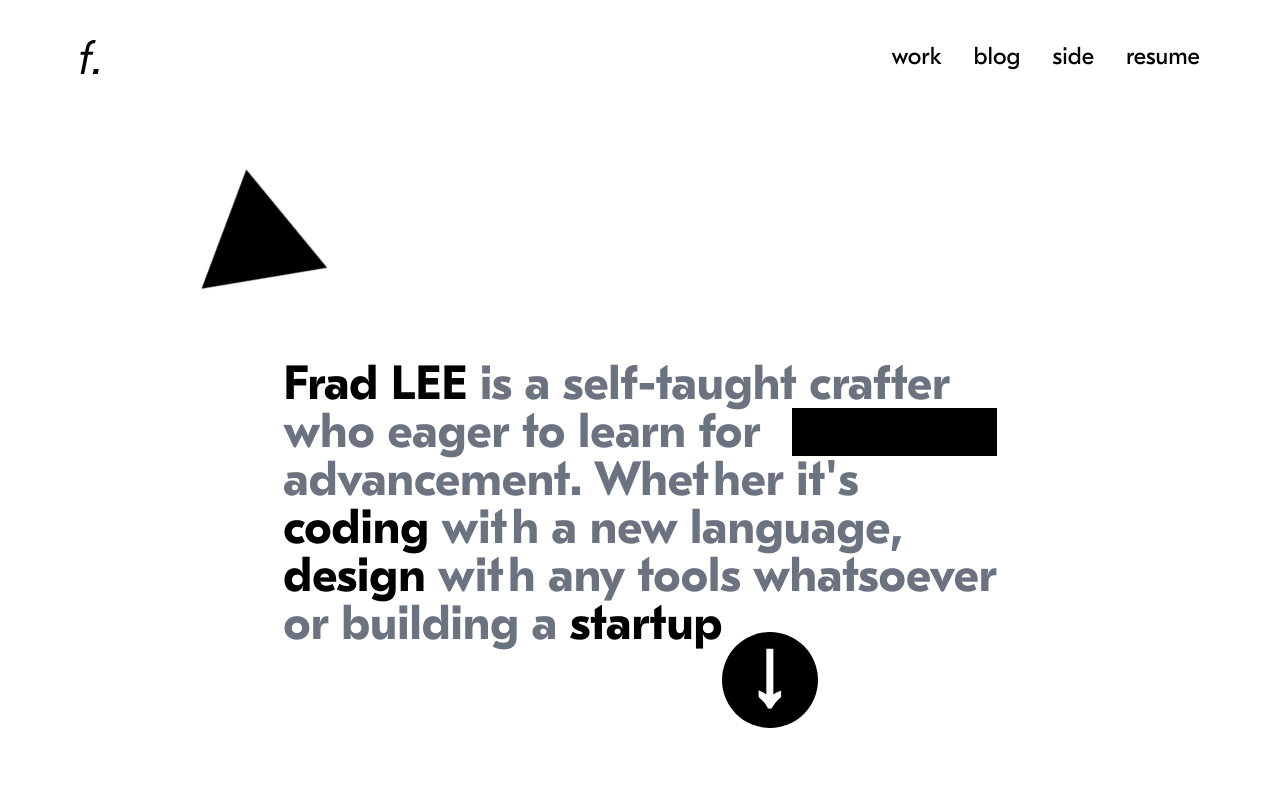
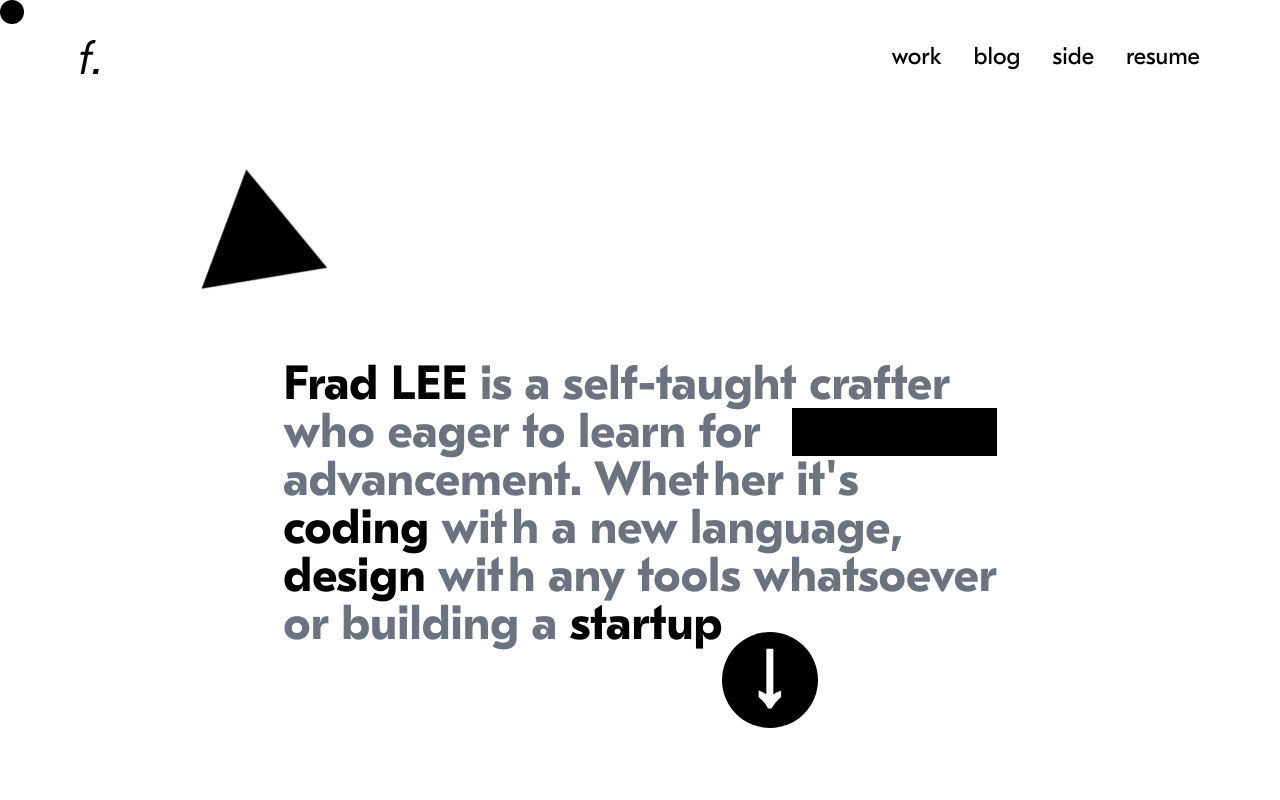
Before and after one commit to FradSer/frad-me, a Next.js app: page / in a window 1280 px wide. Shown: the top 800 px of the page. Built offline with nearby package versions, Linux system fonts and the light colour scheme.

Commit message:
feat(mouse): add base logic

```diff
--- /dev/null
+++ b/hooks/useMousePosition.ts
@@ -0,0 +1,21 @@
+import { useEffect, useState } from 'react';
+
+// https://dev.to/holdmypotion/react-custom-cursor-no-extra-dependencies-25ki
+
+export default function useMousePosition() {
+  const [mousePosition, setMousePosition] = useState({ x: null, y: null });
+
+  useEffect(() => {
+    const mouseMoveHandler = (event: any) => {
+      const { clientX, clientY } = event;
+      setMousePosition({ x: clientX, y: clientY });
+    };
+    document.addEventListener('mousemove', mouseMoveHandler);
+
+    return () => {
+      document.removeEventListener('mousemove', mouseMoveHandler);
+    };
+  }, []);
+
+  return mousePosition;
+}
--- a/pages/_app.tsx
+++ b/pages/_app.tsx
@@ -5,6 +5,7 @@ import { useState, useEffect } from 'react';
 import { AppProps } from 'next/app';
 import { useRouter } from 'next/router';
 
+import DotRing from './components/dot-ring';
 import Loading from './components/loading';
 
 function MyApp({ Component, pageProps }: AppProps) {
@@ -24,6 +25,7 @@ function MyApp({ Component, pageProps }: AppProps) {
 
   return (
     <>
+      <DotRing />
       <Loading loading={loading} />
       <Component {...pageProps} />
     </>
--- /dev/null
+++ b/pages/components/dot-ring.tsx
@@ -0,0 +1,19 @@
+import { motion } from 'framer-motion';
+
+import useMousePosition from '../../hooks/useMousePosition';
+
+export default function DotRing() {
+  const { x, y } = useMousePosition();
+  return (
+    <>
+      <div
+        className="fixed top-0 left-0 w-5 h-5 duration-100 pointer-events-none"
+        style={{ left: `${x}px`, top: `${y}px` }}
+      ></div>
+      <div
+        className="fixed mix-blend-difference w-6 h-6 rounded-full bg-white pointer-events-none z-50"
+        style={{ left: `${x}px`, top: `${y}px` }}
+      ></div>
+    </>
+  );
+}
--- a/pages/components/loading.tsx
+++ b/pages/components/loading.tsx
@@ -6,12 +6,10 @@ type Props = {
   loading: boolean;
 };
 
-function Loading<T extends Props>(props: T) {
+export default function Loading<T extends Props>(props: T) {
   const classNames = props.loading
     ? 'w-full h-full flex items-center justify-center'
     : 'hidden';
 
   return <div className={classNames}>loading</div>;
 }
-
-export default Loading;
--- a/pages/index.tsx
+++ b/pages/index.tsx
@@ -6,7 +6,7 @@ import Rectangle from './components/rectangle';
 
 export default function Home() {
   return (
-    <div className="flex flex-col items-center justify-center min-h-screen py-2">
+    <div className="cursor-none bg-white flex flex-col items-center justify-center min-h-screen py-2">
       <Head>
         <title>Frad LEE | a self-taught crafter</title>
         <link rel="icon" href="/favicon.ico" />
```
